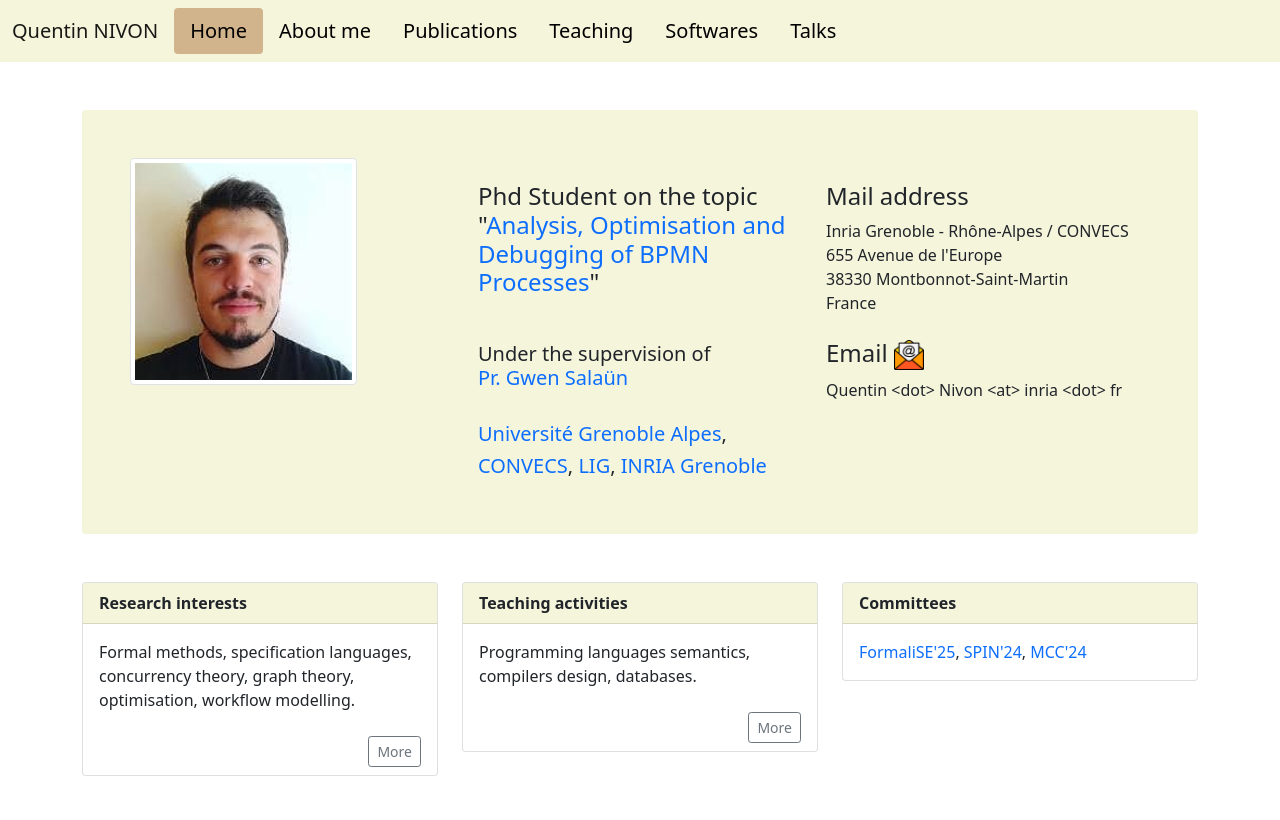
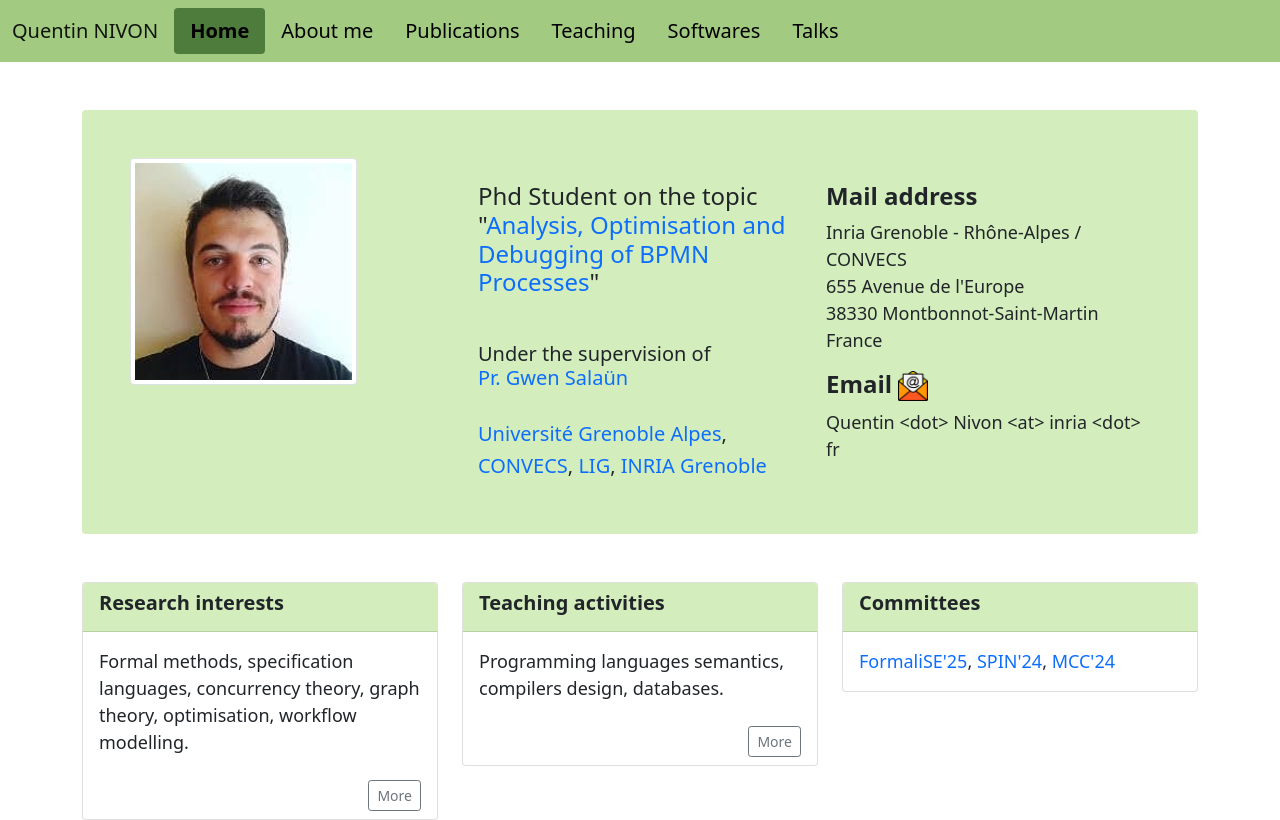
Before and after one commit to QuentinNivon/quentinnivon.github.io, a plain HTML site: page index.html in a window 1280 px wide. Drawn offline with nearby package versions, Linux system fonts and the light colour scheme.

Commit message:
changement coloris

```diff
--- a/css/main.css
+++ b/css/main.css
@@ -39,10 +39,6 @@
     position:relative;
 }
 
-#index-div{
-    background-color:beige;
-}
-
 .card-footer {
   background: transparent;
   border-top: 0px;
@@ -60,7 +56,7 @@
 }
 
 .nav-pills .active {
-  background-color:tan !important;
+  background-color:  #4e7c3d    !important;
   color: black !important;
 }
 
--- a/index.html
+++ b/index.html
@@ -2,27 +2,20 @@
 <html>
 
 <head>
-
-
     <meta charset="UTF-8" />
     <title>Quentin NIVON</title>
 
     <link href="https://cdn.jsdelivr.net/npm/bootstrap@5.0.2/dist/css/bootstrap.min.css" rel="stylesheet" integrity="sha384-EVSTQN3/azprG1Anm3QDgpJLIm9Nao0Yz1ztcQTwFspd3yD65VohhpuuCOmLASjC" crossorigin="anonymous">
-
     <link rel="stylesheet" href="css/main.css">
 
     <script src="https://code.jquery.com/jquery-3.3.1.slim.min.js" integrity="sha384-q8i/X+965DzO0rT7abK41JStQIAqVgRVzpbzo5smXKp4YfRvH+8abtTE1Pi6jizo" crossorigin="anonymous"></script>
-
     <script src="https://cdn.jsdelivr.net/npm/@popperjs/core@2.9.2/dist/umd/popper.min.js" integrity="sha384-IQsoLXl5PILFhosVNubq5LC7Qb9DXgDA9i+tQ8Zj3iwWAwPtgFTxbJ8NT4GN1R8p" crossorigin="anonymous"></script>
-
     <script src="https://cdn.jsdelivr.net/npm/bootstrap@5.0.2/dist/js/bootstrap.bundle.min.js" integrity="sha384-MrcW6ZMFYlzcLA8Nl+NtUVF0sA7MsXsP1UyJoMp4YLEuNSfAP+JcXn/tWtIaxVXM" crossorigin="anonymous"></script>
-
-
 </head>
 
 <body>
 
-  <nav class="navbar navbar-expand-lg navbar-light" style="background-color: beige;">
+  <nav class="navbar navbar-expand-lg navbar-light" style="background-color: #a2ca80">
     <div class="container-fluid">
       <a class="navbar-brand" href="index.html">Quentin NIVON</a>
 
@@ -33,7 +26,7 @@
       <div class="collapse navbar-collapse" id="navbarNav">
         <ul class="nav nav-pills">
           <li class="nav-item">
-            <a class="nav-link active" href="index.html">Home</a>
+            <a class="nav-link active" href="index.html"><strong>Home</strong></a>
           </li>
 
           <li class="nav-item">
@@ -62,7 +55,7 @@
 
   <div class="container theme-showcase" role="main">
     <br>
-    <div class="mt-4 p-5 rounded" id="index-div">
+    <div class="mt-4 p-5 rounded" style="background-color:       #d3eebc      ">
       <div class="row">
         <div class="col-sm-4">
           <img src="images/photo.jpg" width="70%" class="img-thumbnail">
@@ -102,8 +95,10 @@
         <div class="col-sm-4">
           <br>
           <h4>
-            Mail address
+            <strong>Mail address</strong>
           </h4>
+
+          <p style="font-size: 18px;">
             Inria Grenoble - Rh&ocirc;ne-Alpes / CONVECS
             <br>
             655 Avenue de l'Europe
@@ -112,15 +107,17 @@
             <br>
             France
             <br>
-          <br>
+          </p>
 
           <h4>
-            Email
+            <strong>Email</strong>
             <a href="mailto:quentin.nivon@inria.fr" target="_blank" style="text-decoration:none">
               <img src="images/logo_mail.png" alt="[PPTX]" width="30" height="30"/>
             </a>
           </h4>
+          <p style="font-size: 18px;">
             Quentin &lt;dot&gt; Nivon &lt;at&gt; inria &lt;dot&gt; fr
+          </p>
         </div><!-- /.col-sm-4 -->
       </div>
     </div>
@@ -131,13 +128,11 @@
     <div class="row">
       <div class="col-sm-4">
         <div class="card">
-          <div class="card-header" style="background-color: beige;">
-            <strong>
-              Research interests
-            </strong>
+          <div class="card-header" style="background-color: #d3eebc;">
+            <h5><strong>Research interests</strong></h5>
           </div>
           <div class="card-body">
-            <p class="card-text">
+            <p class="card-text" style="font-size: 18px;">
               Formal methods, specification languages, concurrency theory, graph theory, optimisation, workflow modelling.
             </p>
           </div>
@@ -149,13 +144,11 @@
 
       <div class="col-sm-4">
         <div class="card">
-          <div class="card-header" style="background-color: beige;">
-            <strong>
-              Teaching activities
-            </strong>
+          <div class="card-header" style="background-color: #d3eebc;">
+            <h5><strong>Teaching activities</strong></h5>
           </div>
           <div class="card-body">
-            <p class="card-text">
+            <p class="card-text" style="font-size: 18px;">
               Programming languages semantics, compilers design, databases.
             </p>
           </div>
@@ -167,13 +160,11 @@
 
       <div class="col-sm-4">
         <div class="card">
-          <div class="card-header" style="background-color: beige;">
-            <strong>
-              Committees
-            </strong>
+          <div class="card-header" style="background-color: #d3eebc;">
+            <h5><strong>Committees</strong></h5>
           </div>
           <div class="card-body">
-            <p class="card-text">
+            <p class="card-text" style="font-size: 18px;">
               <a href="https://conf.researchr.org/home/Formalise-2025" style="text-decoration: none">FormaliSE'25</a>,
               <a href="https://spin-web.github.io/SPIN2024/" style="text-decoration: none">SPIN'24</a>,
               <a href="https://mcc.lip6.fr/2024/" style="text-decoration: none">MCC'24</a>
```
Also changed, not shown: pages/about_me.html (+5 -5 lines), pages/publications.html (+3 -3 lines), pages/softwares.html (+5 -5 lines), pages/talks.html (+5 -5 lines), pages/teaching.html (+5 -5 lines). Lines whose indentation alone changed are shown as unchanged.
